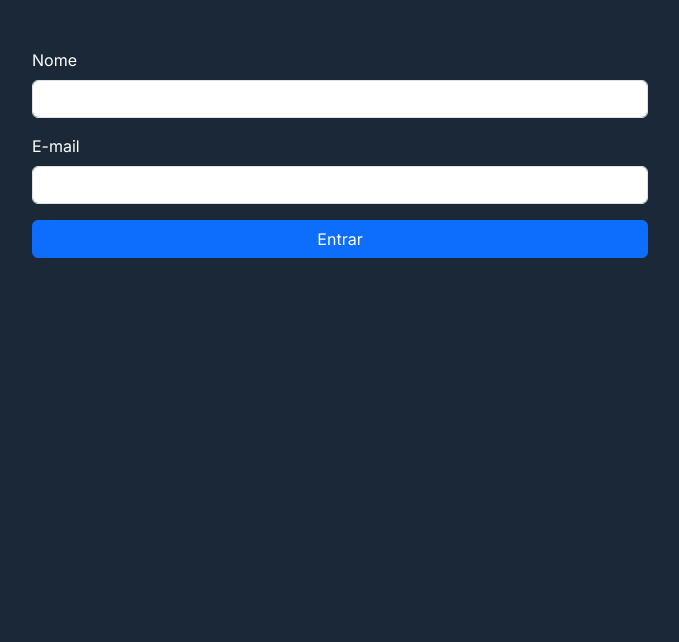
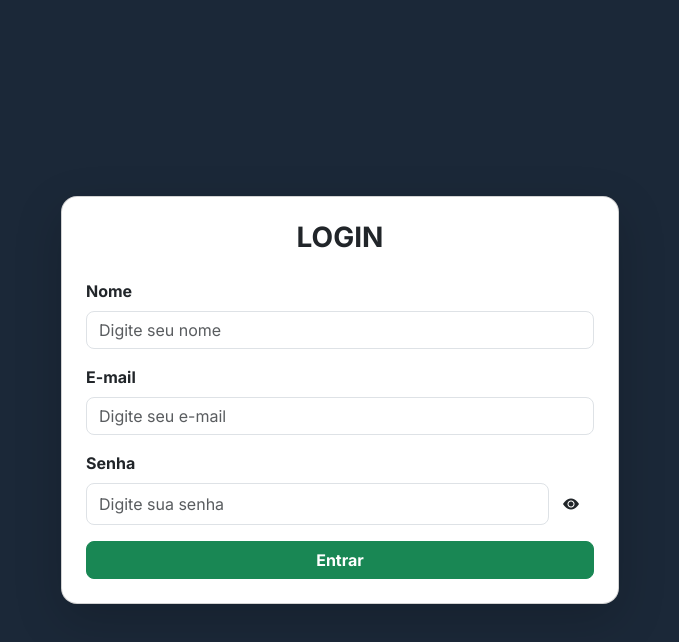
Before and after one commit to strwmay/devSteam, a React (Vite) app: page /login in a window 1280 px wide. Shown: the top 642 px of the page, without its empty margins (300-979 px from the left). Built offline with nearby package versions, Linux system fonts and the light colour scheme.

Commit message:
Mudando o design e adicionando Senha no login

```diff
--- a/src/App.css
+++ b/src/App.css
@@ -58,7 +58,6 @@ body {
   background-color: #547625;
 }
 
-=======
 >>>>>>> Juliana
 .gameCard img {
   width: 305px;
--- a/src/pages/Login.jsx
+++ b/src/pages/Login.jsx
@@ -4,9 +4,11 @@ import { useNavigate } from "react-router";
 const Login = () => {
   const [nome, setNome] = useState("");
   const [email, setEmail] = useState("");
+  const [senha, setSenha] = useState(""); // Estado para a senha
+  const [mostrarSenha, setMostrarSenha] = useState(false); // Estado para controlar a visibilidade da senha
+
 
   const navigate = useNavigate();
-
   const handleLogin = (e) => {
     e.preventDefault();
     if (nome && email) {
@@ -18,40 +20,74 @@ const Login = () => {
       navigate("/");
     }
   };
-
   return (
-    <div className="container py-5 w-50">
+    <div className="container d-flex justify-content-center align-items-center min-vh-100">
+      <div className="card shadow-lg p-4 w-50 rounded-4">
+        <h3 className="text-center mb-4 fw-bold">LOGIN</h3>
         <form onSubmit={handleLogin}>
           <div className="mb-3">
-          <label className="form-label" htmlFor="frmNome">
+            <label className="form-label fw-bold" htmlFor="frmNome">
               Nome
             </label>
             <input
               value={nome}
               onChange={(e) => setNome(e.target.value)}
-            className="form-control"
+              className="form-control rounded-3"
               type="text"
               name="frmNome"
               id="frmNome"
+              placeholder="Digite seu nome"
             />
           </div>
 
           <div className="mb-3">
-          <label className="form-label" htmlFor="frmEmail">
+            <label className="form-label fw-bold" htmlFor="frmEmail">
               E-mail
             </label>
             <input
               value={email}
               onChange={(e) => setEmail(e.target.value)}
-            className="form-control"
+              className="form-control rounded-3"
               type="email"
               name="frmEmail"
               id="frmEmail"
+              placeholder="Digite seu e-mail"
             />
           </div>
 
-        <button className="btn btn-primary w-100">Entrar</button>
+          {/* Campo de Senha */}
+          <div className="mb-3">
+            <label className="form-label fw-bold" htmlFor="frmSenha">
+              Senha
+            </label>
+            <div className="input-group">
+              <input
+                value={senha}
+                onChange={(e) => setSenha(e.target.value)}
+                className="form-control rounded-3"
+                type={mostrarSenha ? "text" : "password"} // Alterna entre "password" e "text"
+                name="frmSenha"
+                id="frmSenha"
+                placeholder="Digite sua senha"
+              />
+              <button
+                type="button"
+                className="btn bg-transparent border-3 rounded-3"
+                onClick={() => setMostrarSenha(!mostrarSenha)} // Alterna visibilidade
+              >
+                {mostrarSenha ? <i class="bi bi-eye-slash-fill"></i> : <i class="bi bi-eye-fill"></i>}
+              </button>
+            </div>
+          </div>
+
+          <button
+            type="submit"
+            className="btn btn-success w-100 rounded-3 fw-bold"
+          >
+            Entrar
+          </button>
         </form>
+      </div>
     </div>
   );
 };
```
Lines whose indentation alone changed are shown as unchanged.
